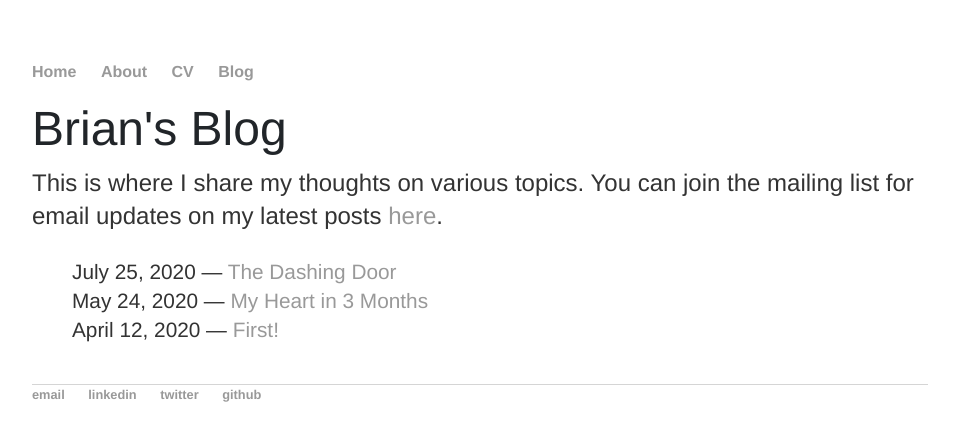
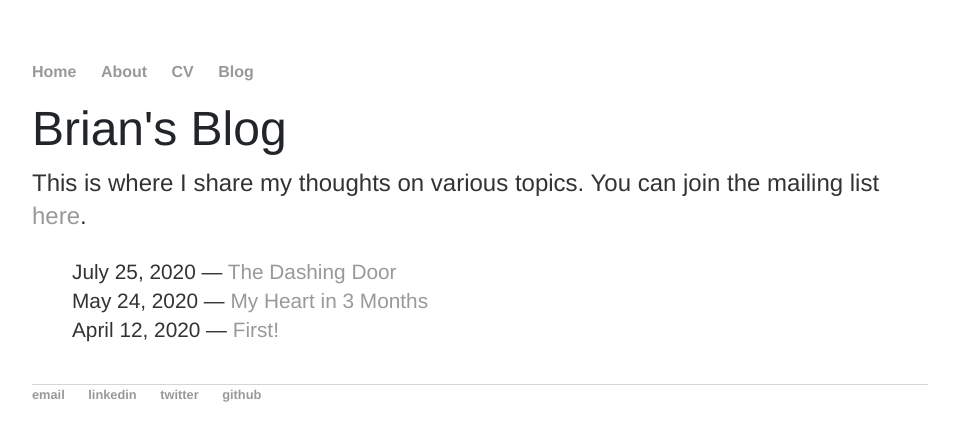
Before and after one commit to bhernandev/bhernandev.github.io, a Jekyll site: the page built from blog/index.html, in a window 1280 px wide. Shown: the top 441 px of the page, without its empty margins (160-1119 px from the left). Built offline with Jekyll 4.4.1, drawn with Linux system fonts in a browser that asks for light colours.

Commit message:
fix verbiage on blog page

```diff
--- a/blog/index.html
+++ b/blog/index.html
@@ -3,7 +3,7 @@ layout: default
 title: Brian's Blog
 ---
 <h1>{{ page.title }}</h1>
-<p>This is where I share my thoughts on various topics. You can join the mailing list for email updates on my latest posts <a href="https://tinyletter.com/bhernandev">here</a>.</p>
+<p>This is where I share my thoughts on various topics. You can join the mailing list <a href="https://tinyletter.com/bhernandev">here</a>.</p>
 <ul class="posts">
   {% for post in site.posts %}
     <li><span>{{ post.date | date: "%B %-d, %Y" }}</span> — <a href="{{ post.url }}" title="{{ post.title }}">{{ post.title }} </a></li>
```
